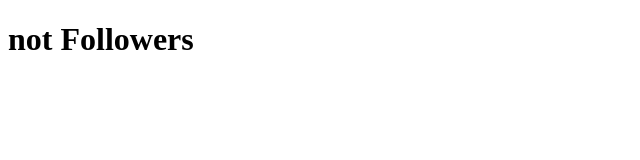
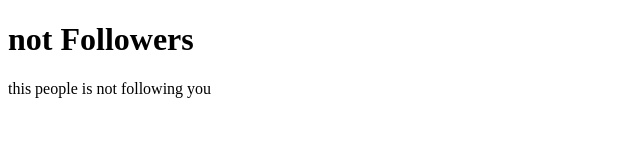
Before and after one commit to diegoaldea/notFollowers, a plain HTML site: page index.html in a window 1280 px wide. Shown: the whole page, without its empty margins (0-640 px from the left). Drawn offline with Linux system fonts and the light colour scheme.

Commit message:
added a p

```diff
--- a/index.html
+++ b/index.html
@@ -7,5 +7,6 @@
 </head>
 <body>
       <h1>not Followers</h1>
+      <p>this people is not following you</p>
 </body>
 </html>
```
